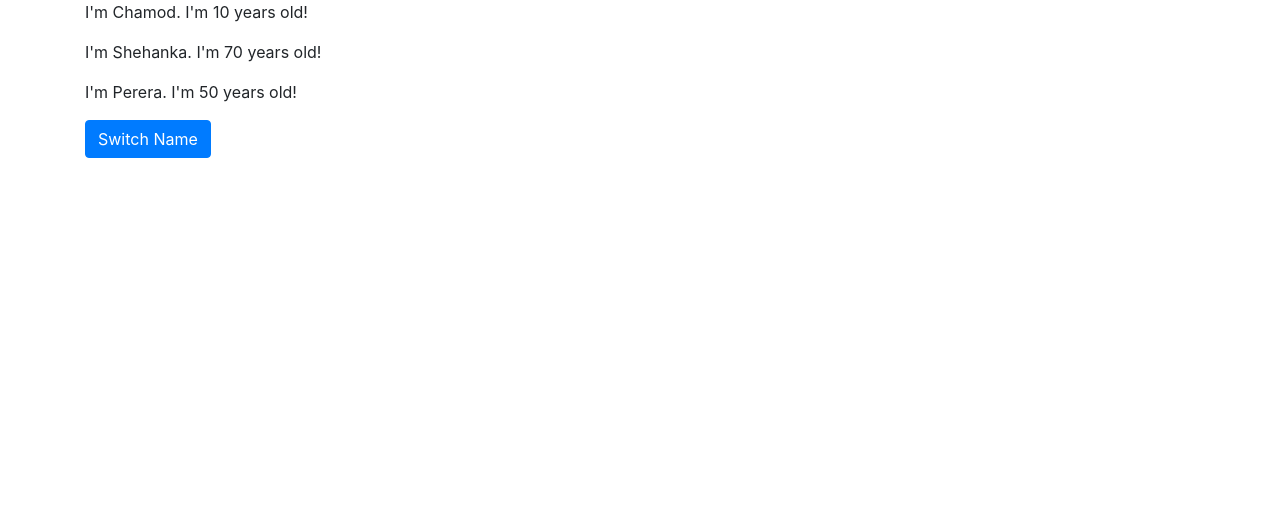
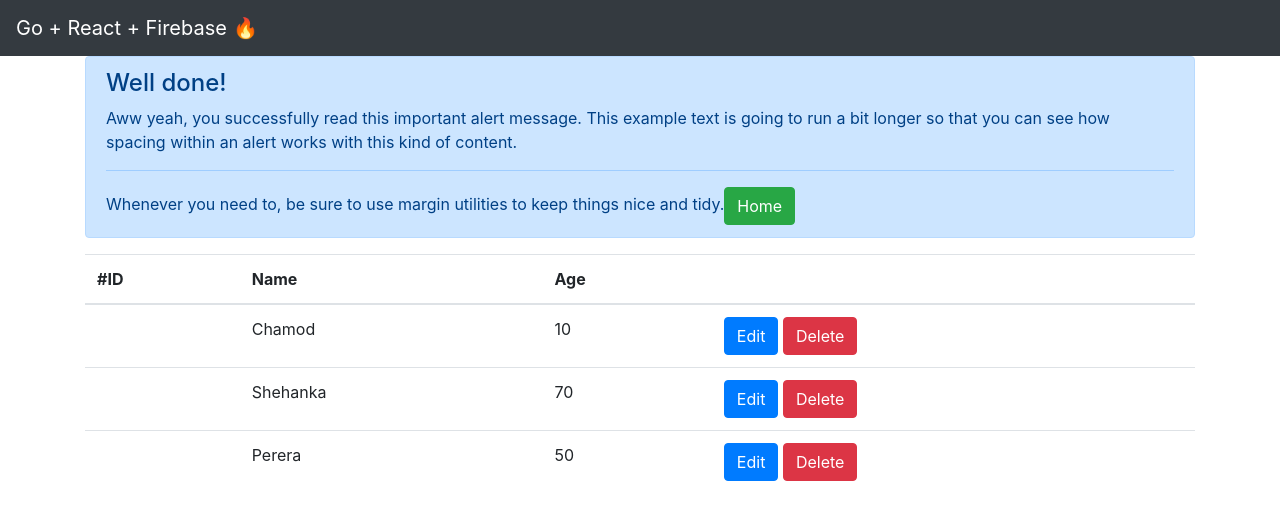
Before and after one commit to chamodshehanka/go-react-firebase, a React (Create React App) app in the folder frontend/: page /persons in a window 1280 px wide. Shown: the top 520 px of the page. Built offline with nearby package versions, Linux system fonts and the light colour scheme.

Commit message:
Person Page Done

```diff
--- a/frontend/src/components/Landing.jsx
+++ b/frontend/src/components/Landing.jsx
@@ -1,5 +1,6 @@
 import React, { Component } from 'react';
 import Person from './Person';
+import NavBar from './landing-page/NavBar';
 
 class Landing extends Component {
   state = {
@@ -22,14 +23,43 @@ class Landing extends Component {
 
   render() {
     return (
-      <div className='container'>
-        {this.state.persons.map(e => (
-          <Person key={e.id} name={e.name} age={e.age} />
-        ))}
+      <div>
+        <NavBar />
+        <div className='container'>
+          <div className='alert alert-primary' role='alert'>
+            <h4 className='alert-heading'>Well done!</h4>
+            <p>
+              Aww yeah, you successfully read this important alert message. This
+              example text is going to run a bit longer so that you can see how
+              spacing within an alert works with this kind of content.
+            </p>
+            <hr />
+            <p className='mb-0'>
+              Whenever you need to, be sure to use margin utilities to keep
+              things nice and tidy.
+              <button className='btn btn-success'>Home</button>
+            </p>
+          </div>
+        </div>
 
-        <button className='btn btn-primary' onClick={this.switchNameHandler}>
-          Switch Name
-        </button>
+        <div className='container'>
+          <table className='table table-hover'>
+            <thead>
+              <tr>
+                <th scope='col'>#ID</th>
+                <th scope='col'>Name</th>
+                <th scope='col'>Age</th>
+                <th scope='col'></th>
+              </tr>
+            </thead>
+
+            <tbody>
+              {this.state.persons.map(e => (
+                <Person key={e.id} name={e.name} age={e.age} />
+              ))}
+            </tbody>
+          </table>
+        </div>
       </div>
     );
   }
--- a/frontend/src/components/Person.jsx
+++ b/frontend/src/components/Person.jsx
@@ -2,11 +2,15 @@ import React from 'react';
 
 const Person = props => {
   return (
-    <div>
-      <p>
-        I'm {props.name}. I'm {props.age} years old!
-      </p>
-    </div>
+    <tr>
+      <th scope='row'>{props.id}</th>
+      <td>{props.name}</td>
+      <td>{props.age}</td>
+      <td>
+        <button className='btn btn-primary'>Edit</button>{' '}
+        <button className='btn btn-danger'>Delete</button>
+      </td>
+    </tr>
   );
 };
 
--- a/frontend/src/components/landing-page/cards.jsx
+++ b/frontend/src/components/landing-page/cards.jsx
@@ -5,8 +5,22 @@ import Card from './card/card';
 const Cards = () => {
   const [cardState, setCardState] = useState({
     cards: [
-      { id: 1, title: 'Person', subtitle: '', text: '', link: 'persons' },
-      { id: 2, title: 'Student', subtitle: '', text: '', link: 'students' }
+      {
+        id: 1,
+        title: 'Person',
+        subtitle: 'Perosons List with React Classes',
+        text:
+          'Neque porro quisquam est qui dolorem ipsum quia dolor sit amet, consectetur, adipisci velit..',
+        link: 'persons'
+      },
+      {
+        id: 2,
+        title: 'Student',
+        subtitle: 'Students List sfc',
+        text:
+          'Neque porro quisquam est qui dolorem ipsum quia dolor sit amet, consectetur, adipisci velit..',
+        link: 'students'
+      }
     ]
   });
 
```
